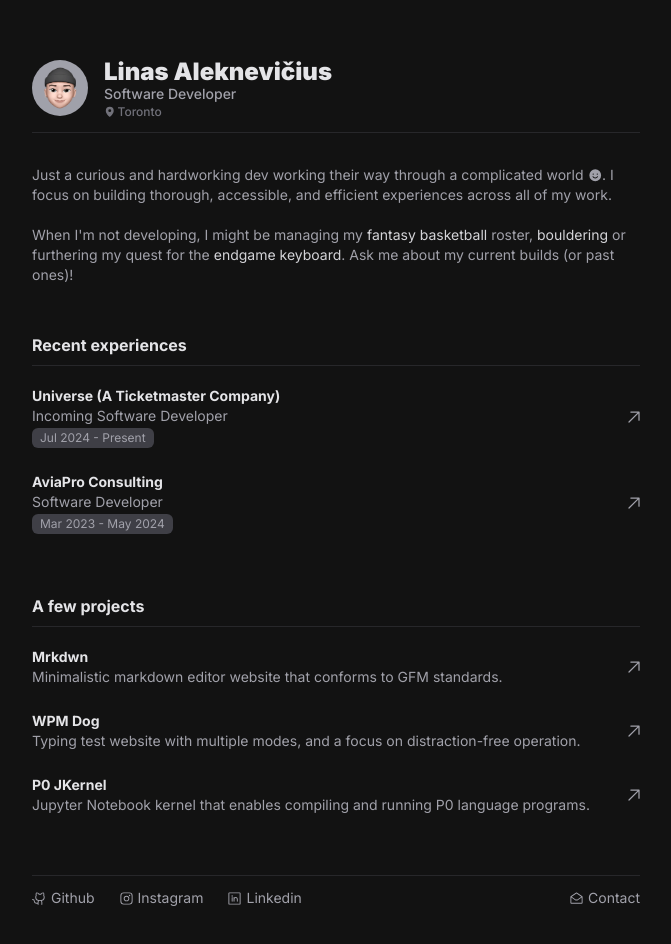
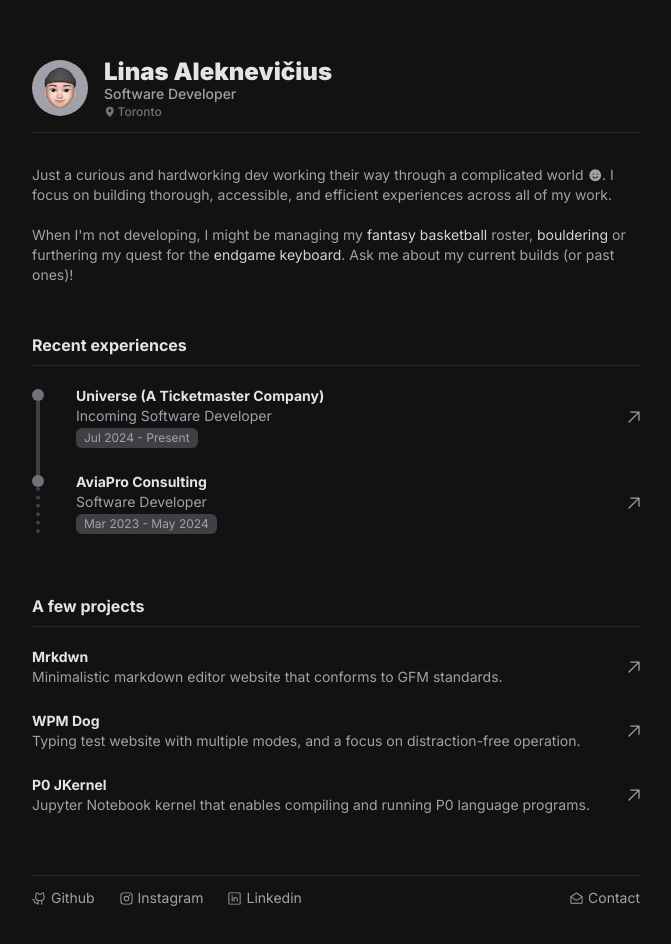
Before and after one commit to bzap/aleknev_dev_v4, a Next.js app: page / in a window 1280 px wide. Shown: the top 944 px of the page, without its empty margins (304-975 px from the left). Built offline with nearby package versions, Linux system fonts and the light colour scheme.

Commit message:
added lines next to experience

```diff
--- a/src/app/components/experience/Experience.tsx
+++ b/src/app/components/experience/Experience.tsx
@@ -1,8 +1,8 @@
 import { experiences } from "@/app/resources/experienceList";
 import ExperienceCard from "./ExperienceCard";
+import { LineSegment } from "@phosphor-icons/react/dist/ssr/LineSegment";
 
 const Experience = () => {
-    // const max = Object.keys(experiences).length - 1;
     return (
         <div className="animate-slidein [--slidein-delay:300ms] opacity-0 w-full">
             <div className="text-zinc-200 text-md font-bold pb-2 border-b-zinc-800 border-b-[1px] pt-4">
@@ -11,6 +11,15 @@ const Experience = () => {
             <div className="text-white pt-2 flex justify-center w-full flex-col">
                 {experiences.map((item, index) => {
                     return (
+                        <div className="flex flex-row gap-8">
+                            <div className="mt-[15px]">
+                                <div className="w-3 h-3 bg-zinc-500 rounded-full" />
+                                {index < Object.keys(experiences).length - 1 ? (
+                                    <div className="h-[110%] w-2 border-l-[4px] border-zinc-700 ml-1" />
+                                ) : (
+                                    <div className="h-[65%] w-2 border-l-[4px] border-dotted border-zinc-700 ml-1" />
+                                )}
+                            </div>
                             <ExperienceCard
                                 key={item.workplace + index}
                                 workplace={item.workplace}
@@ -18,6 +27,7 @@ const Experience = () => {
                                 duration={item.duration}
                                 link={item.link}
                             />
+                        </div>
                     );
                 })}
             </div>
--- a/src/app/components/experience/ExperienceCard.tsx
+++ b/src/app/components/experience/ExperienceCard.tsx
@@ -14,7 +14,7 @@ const ExperienceCard = ({
     link,
 }: ExperienceProp) => {
     return (
-        <div className="group cursor-pointer justify-center items-center -mx-4">
+        <div className="group cursor-pointer justify-center items-center -mx-4 w-full">
             <a href={link} target="_blank">
                 <div className="text-zinc-200 text-sm group md:hover:bg-zinc-800 active:bg-zinc-900 transition rounded-lg py-3 w-full flex justify-between items-center pl-4 pr-3">
                     <div className="flex flex-col">
```
Lines whose indentation alone changed are shown as unchanged.
